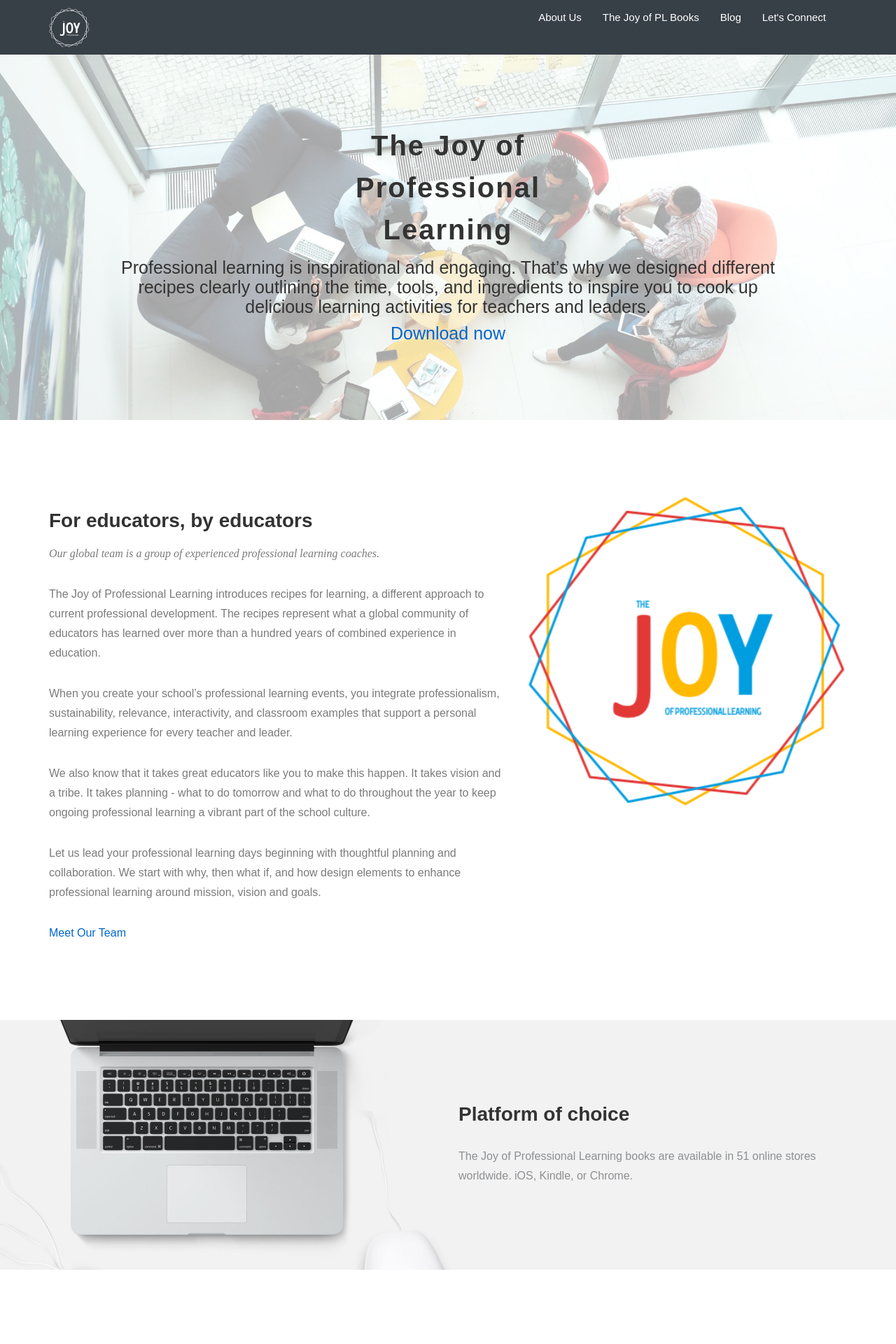
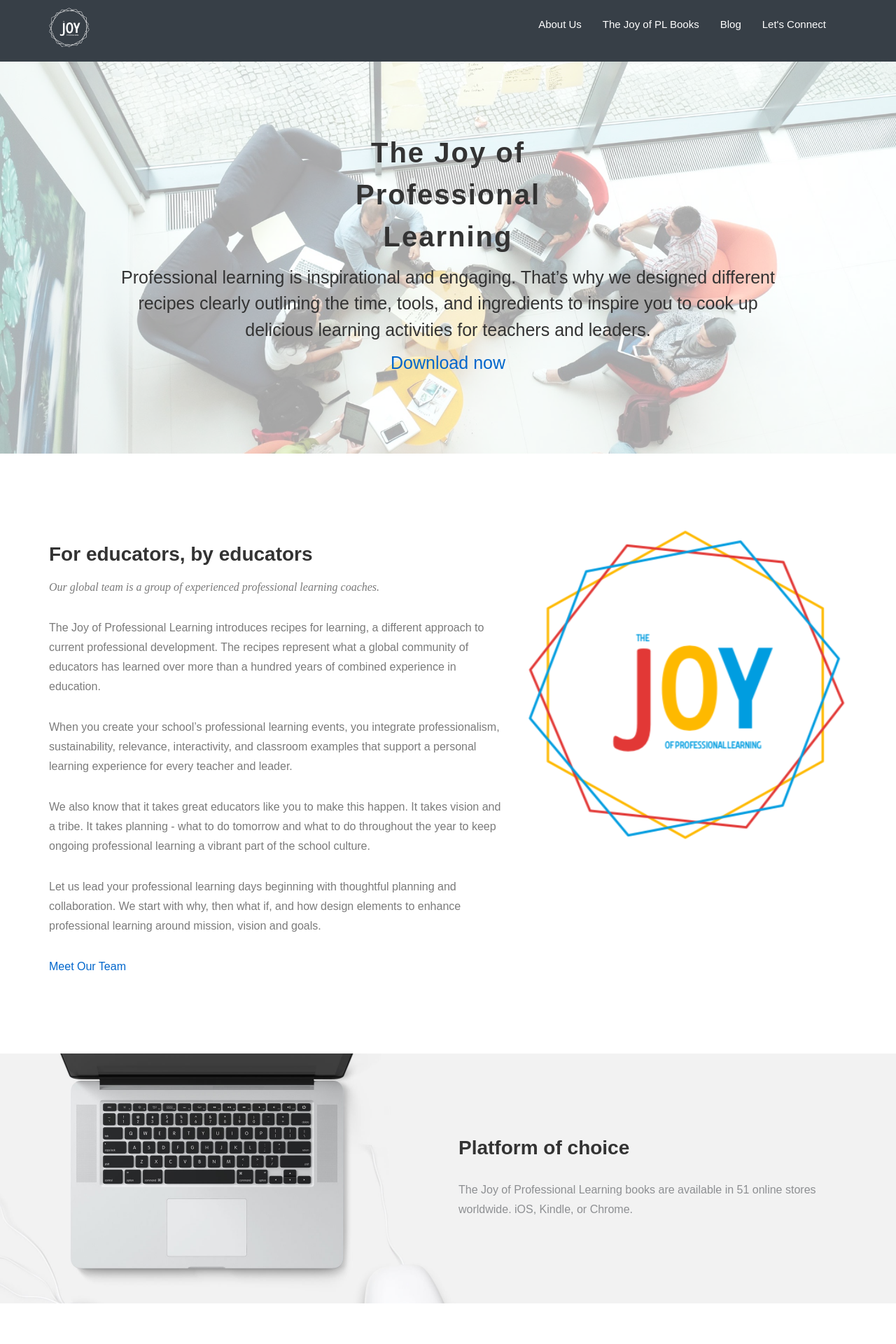
Before and after one commit to meesterkurt/joyofprofessionallearning, a Jekyll site: the page built from index.html, in a window 1280 px wide. Shown: the top 1920 px of the page at 70% size. Built offline with Jekyll 4.4.1, drawn with Linux system fonts in a browser that asks for light colours; nearby versions of some CDN libraries; some web fonts are replaced.

Commit message:
navbar float and things

```diff
--- a/css/airspace.css
+++ b/css/airspace.css
@@ -64,7 +64,7 @@
 --*/
 header {
   background: #373F47;
-  padding: 0;
+  padding: 10px 0 20px 0;
 }
 header .navbar {
   margin-bottom: 0px;
@@ -72,15 +72,14 @@
 }
 
 header .navbar-brand {
-    height: 30px;
     padding: 0;
+    font-size: 0;
+    line-height: 0;
     float: none;
   }
 
 header .navbar-brand img{
   width: 15%;
-  margin-top: 10px;
-  margin-bottom: 10px
 }
 .navbar-brand>img {
     display: inline;
@@ -137,6 +136,7 @@
   font-size: 25px;
   font-family: 'tilden-sans-light', sans-serif;
   text-align: center;
+  line-height: 1.5em
 }
 /*--
 	wrapper Start
```
